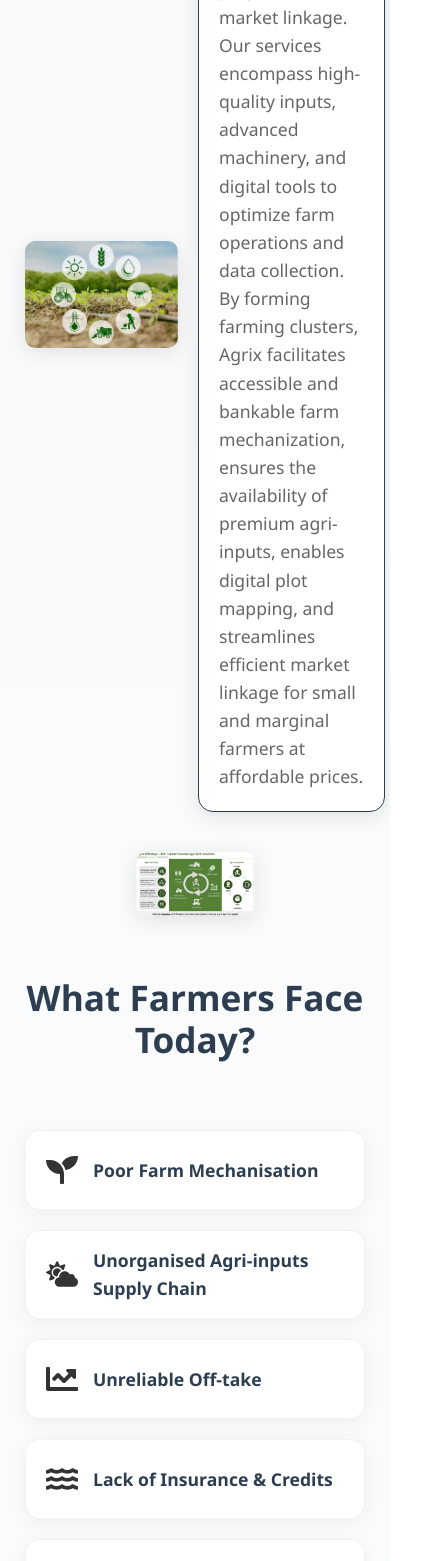
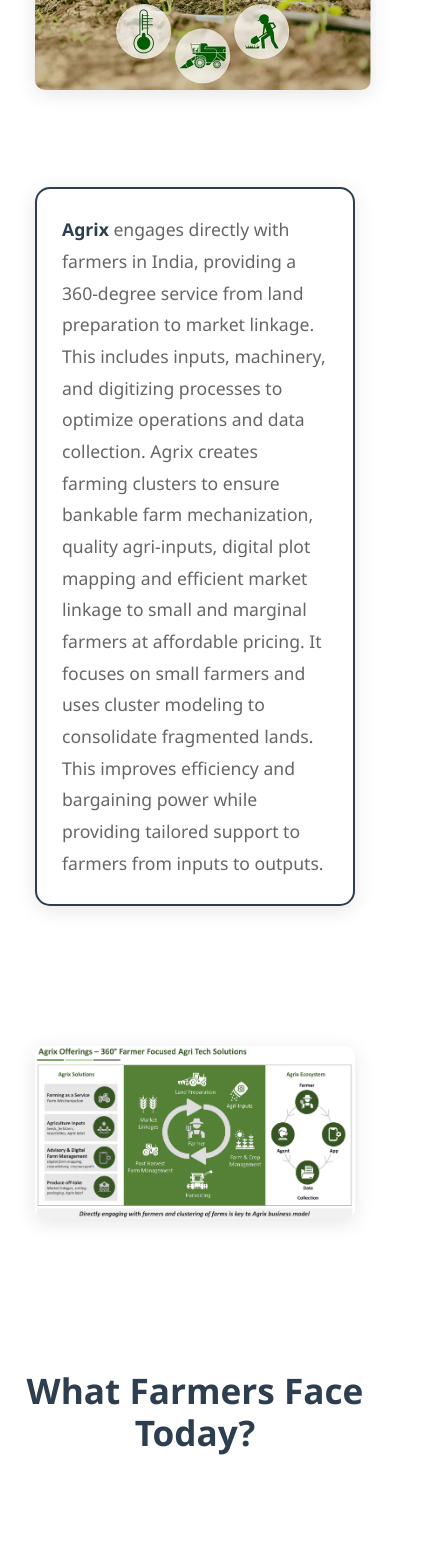
Before and after one commit to snehasahu7/Agrix, a React (Create React App) app: page /servicess in a window 390 px wide. Shown: the part 432-1993 px from the top of the page, 427 px wide, since content can reach past the window. Built offline with nearby package versions, Linux system fonts and the light colour scheme.

Commit message:
modified service page

```diff
--- a/src/pages/servicess/servicess.css
+++ b/src/pages/servicess/servicess.css
@@ -1,20 +1,21 @@
 .Servicess-page {
-    padding: 80px 20px 40px;
+    padding: 150px 20px 40px;
     max-width: 1200px;
     margin: 0 auto;
-    background: linear-gradient(180deg, #f8f9fa 0%, #ffffff 100%);
+    background: #ffffff;
+    min-height: 100vh;
 }
 
 .Servicess-header {
     text-align: center;
-    margin-bottom: 60px;
+    margin-bottom: 100px;
     position: relative;
 }
 
 .Servicess-header h1 {
-    font-size: 2.5rem;
+    font-size: 2.8rem;
     color: #2c3e50;
-    margin-bottom: 15px;
+    margin-bottom: 40px;
     font-weight: 700;
     line-height: 1.2;
 }
@@ -28,38 +29,21 @@
     border-bottom: none;
 }
 
-.Servicess-header h1:not(:first-child)::after,
-.Servicess-header h1:not(:first-child)::before,
-.Servicess-header h1:not(:first-child) > *::after,
-.Servicess-header h1:not(:first-child) > *::before {
-    content: none;
-    display: none;
-    border: none;
-    background: none;
+.Servicess-header p {
+    font-size: 1.2rem;
+    color: #666;
+    max-width: 800px;
+    margin: 0 auto;
+    line-height: 1.8;
+    margin-bottom: 40px;
 }
 
 
-.Servicess-header::after,
-.Servicess-header::before {
-    display: none;
-    content: none;
-    border: none;
-    background: none;
-}
-
-.Servicess-header p {
-    font-size: 1.2rem;
-    color: #666;
-    max-width: 600px;
-    margin: 0 auto;
-    line-height: 1.6;
-}
-
 .header-content {
     display: flex;
-    align-items: center;
-    gap: 40px;
-    margin-top: 30px;
+    align-items: flex-start;
+    gap: 60px;
+    margin-top: 60px;
     text-align: left;
     flex-direction: row;
     padding: 0 20px;
@@ -70,25 +54,29 @@
 
 .image-container {
     flex: 0 0 50%;
+    margin-bottom: 20px;
 }
 
 .text-container {
     flex: 0 0 50%;
+    margin-bottom: 20px;
 }
-
 .service-header-image {
-    width: 100%;
+    width: 105%;
     height: auto;
     border-radius: 10px;
     box-shadow: 0 4px 20px rgba(0, 0, 0, 0.1);
+    margin-top: 40px;
+    margin-bottom: 20px;
 }
 
 .header-description {
+    margin-top: 40px;
     font-size: 22px;
     color: black;
     line-height: 1.6;
     background: #fff;
-    padding: 25px;
+    padding: 35px;
     border-radius: 15px;
     box-shadow: 0 4px 20px rgba(0, 0, 0, 0.1);
     border: 2px solid #2c3e50;
@@ -96,23 +84,13 @@
     transition: all 0.3s ease;
 }
 
+
 .header-description:hover {
     background-color: rgba(144, 184, 0, 0.263);
     transform: translateY(-2px);
     box-shadow: 0 6px 25px rgba(175, 184, 0, 0);
     border-color:#666;
 }
-
-.header-description::before {
-    position: absolute;
-    top: -10px;
-    left: 20px;
-    font-size: 4rem;
-    color:#2c3e50;
-    opacity: 0.2;
-    font-family: Georgia, serif;
-}
-
 .header-description strong {
     color:#2c3e50;
     transition: all 0.3s ease;
@@ -126,13 +104,14 @@
     display: grid;
     grid-template-columns: repeat(auto-fit, minmax(300px, 1fr));
     gap: 30px;
-    padding: 20px;
+    padding: 30px;
+    margin-top: 20px;
 }
 
 .scenario-card {
     background: #fff;
-    border-radius: 15px;
-    padding: 20px 30px;
+    border-radius: 30px;
+    padding: 30px;
     box-shadow: 0 4px 20px rgba(0, 0, 0, 0.05);
     transition: all 0.3s ease;
     border: 1px solid rgba(0, 0, 0, 0.05);
@@ -141,6 +120,7 @@
     position: relative;
     overflow: hidden;
     min-height: 100px;
+    margin-bottom: 30px;
 }
 
 .scenario-content {
@@ -162,7 +142,7 @@
 
 .scenario-card h3 {
     color: #2c3e50;
-    font-size: 1.3rem;
+    font-size: 1.5rem;
     margin: 0;
     font-weight: 600;
     position: relative;
@@ -179,7 +159,7 @@
 .farmers-heading {
     color: #00b899;
     font-size: 2.8rem;
-    margin: 40px 0;
+    margin: 30px 0;
     font-weight: 700;
     line-height: 1.2;
     border: none;
@@ -188,9 +168,9 @@
 }
 
 .probsol-image-container, .offering-image-container {
-    margin: 60px auto 0;
-    flex: 0 0 50%;
-    max-width: 800px;
+    margin: 80px auto 0;
+    flex: 0 0 60%;
+    max-width: 1000px;
     padding: 0 20px;
     display: flex;
     justify-content: center;
@@ -198,11 +178,12 @@
 }
 
 .probsol-image, .offering-image {
-    width: 150%;
+    width: 120%;
     height: auto;
     border-radius: 10px;
     box-shadow: 0 4px 20px rgba(0, 0, 0, 0.1);
     object-fit: contain;
+    margin-bottom: 50px;
 }
 
 .solutions-description {
@@ -210,8 +191,8 @@
     color: #2c3e50;
     font-size: 1.3rem;
     max-width: 1000px;
-    margin: 20px auto 40px;
-    line-height: 1.6;
+    margin: 20px auto 60px;
+    line-height: 1.5;
     padding: 0 25px;
     font-weight: 500;
     opacity: 0.9;
@@ -220,29 +201,30 @@
 .solution-item {
     text-align: left;
     max-width: 1000px;
-    margin: 40px auto;
-    padding: 30px;
+    margin: 60px auto;
+    padding: 40px;
     background: #fff;
     border-radius: 15px;
     box-shadow: 0 4px 20px rgba(0, 0, 0, 0.05);
     transition: all 0.3s ease;
+    margin-bottom: 50px;
 }
 
 .solution-item + .solution-item {
-    margin-top: 60px;
+    margin-top: 70px;
 }
 
 .solution-title {
-    color:darkolivegreen;
-    font-size: 1.8rem;
-    margin-bottom: 15px;
+    color:#2c3e50;
+    font-size: 1.9rem;
+    margin-bottom: 20px;
     font-weight: 600;
 }
 
 .solution-description {
     color: #2c3e50;
-    font-size: 1.2rem;
-    line-height: 1.6;
+    font-size: 1.3rem;
+    line-height: 1.8;
     margin: 0;
 }
 
@@ -281,6 +263,30 @@
     transform: scale(1.02);
 }
 
+.farmers-section {
+    margin: 100px 0;
+    padding: 0 20px;
+    max-width: 1200px;
+    margin-left: auto;
+    margin-right: auto;
+}
+
+.farmers-heading {
+    color: #00b899;
+    font-size: 2.8rem;
+    margin: 0 0 60px;
+    font-weight: 700;
+    line-height: 1.2;
+    text-align: center;
+}
+
+.scenarios-grid {
+    display: grid;
+    grid-template-columns: repeat(auto-fit, minmax(300px, 1fr));
+    gap: 40px;
+    padding: 30px;
+}
+
 @media (max-width: 768px) {
     .Servicess-page {
         padding: 60px 15px 30px;
@@ -296,97 +302,61 @@
 
     .scenarios-grid {
         grid-template-columns: 1fr;
-        gap: 20px;
-        padding: 10px;
+        gap: 30px;
+        padding: 15px;
     }
 
     .scenario-card {
-        padding: 15px 20px;
-        min-height: 80px;
-    }
-
-    .scenario-content {
-        gap: 15px;
-    }
-
-    .scenario-icon {
-        font-size: 2rem;
-    }
-
-    .scenario-card h3 {
-        font-size: 1.1rem;
+        padding: 20px;
+        min-height: 100px;
     }
 
     .header-content {
-        flex-direction: row;
-        gap: 20px;
-        padding: 0 10px;
+        flex-direction: column;
+        gap: 30px;
     }
 
     .image-container {
-        flex: 0 0 45%;
+        flex: 0 0 100%;
+        margin-bottom: 40px;
     }
 
     .text-container {
-        flex: 0 0 55%;
+        flex: 0 0 100%;
     }
 
     .header-description {
-        font-size: 1rem;
-        padding: 20px;
-        border-width: 1.5px;
+        font-size: 1.2rem;
+        padding: 25px;
+        margin-bottom: 40px;
     }
 
-    .Servicess-header h1:not(:first-child) {
-        font-size: 2.2rem;
-        margin: 30px 0;
+    .solution-item {
+        margin: 60px auto;
+        padding: 25px;
+    }
+
+    .probsol-image-container, .offering-image-container {
+        flex: 0 0 90%;
+        max-width: 600px;
+    }
+
+    .probsol-image, .offering-image {
+        width: 100%;
+    }
+
+    .farmers-section {
+        margin: 60px 0;
+        padding: 0 15px;
     }
 
     .farmers-heading {
         font-size: 2.2rem;
-        margin: 30px 0;
+        margin-bottom: 40px;
     }
 
-    .probsol-image-container, .offering-image-container {
-        margin: 40px auto 0;
-        padding: 0 10px;
-        flex: 0 0 45%;
-    }
-
-    .probsol-image, .offering-image {
-        width: 35%;
-    }
-
-    .solutions-description {
-        font-size: 1.1rem;
-        padding: 0 20px;
-        margin: 15px auto 30px;
-    }
-
-    .solution-item + .solution-item {
-        margin-top: 40px;
-    }
-
-    .solution-title {
-        font-size: 1.5rem;
-    }
-
-    .solution-description {
-        font-size: 1.1rem;
-    }
-
-    .solution-content {
-        flex-direction: column;
-        gap: 20px;
-    }
-
-    .solution-text, .solution-image {
-        flex: 0 0 100%;
-        padding-right: 0;
-    }
-
-    .machinery-image {
-        width: 100%;
-        margin: 0 auto;
+    .scenarios-grid {
+        gap: 30px;
+        padding: 15px;
     }
 }
--- a/src/pages/servicess/servicess.jsx
+++ b/src/pages/servicess/servicess.jsx
@@ -118,8 +118,11 @@
                         transition={{ duration: 0.6, delay: 0.4 }}
                     >
                         <p className="header-description">
-                            <strong>Agrix</strong> engages directly with farmers in India, providing a 360-degree service from land
-                            preparation to market linkage. Our services encompass high-quality inputs, advanced machinery, and digital tools to optimize farm operations and data collection. By forming farming clusters, Agrix facilitates accessible and bankable farm mechanization, ensures the availability of premium agri-inputs, enables digital plot mapping, and streamlines efficient market linkage for small and marginal farmers at affordable prices.
+                            <strong>Agrix</strong>  engages directly with farmers in India, providing a 360-degree service from land
+preparation to market linkage. This includes inputs, machinery, and digitizing processes to
+optimize operations and data collection. Agrix creates farming clusters to ensure bankable farm mechanization, quality agri-inputs, digital plot mapping and efficient market linkage to small and marginal farmers at affordable pricing. It focuses on small farmers and uses cluster modeling to consolidate fragmented lands.
+This improves efficiency and bargaining power while providing tailored support to farmers
+from inputs to outputs.
                         </p>
                     </motion.div>
                 </motion.div>
```
